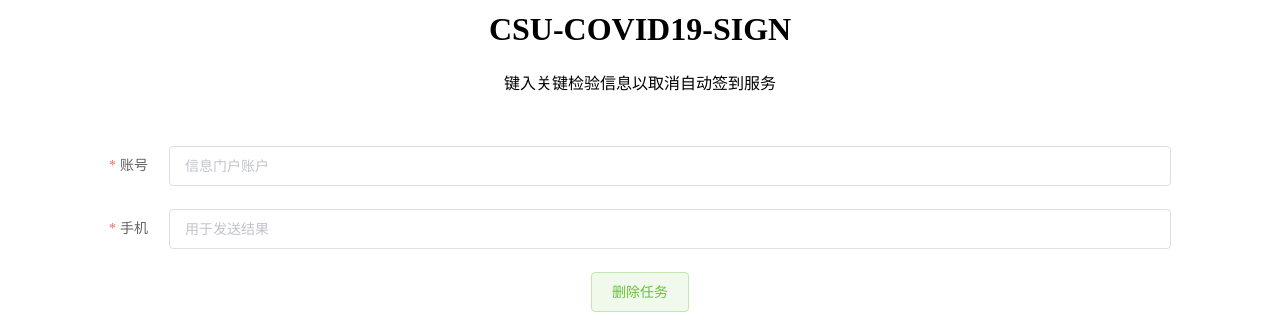
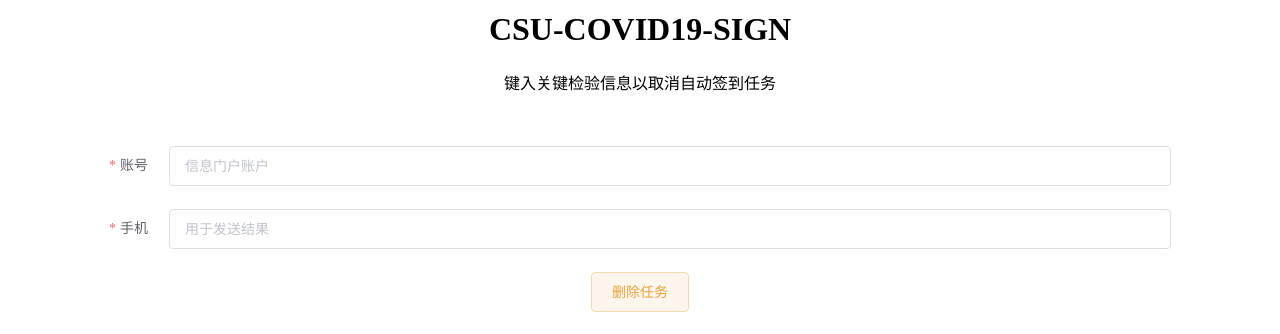
Before and after one commit to wolfbolin/ncov-csu-edu, a Vue app in the folder webpage/: page /unbind in a window 1280 px wide. Shown: the part 466-800 px from the top of the page. Built offline with nearby package versions, Linux system fonts and the light colour scheme.

Commit message:
Web UI Update

```diff
--- a/webpage/src/main.js
+++ b/webpage/src/main.js
@@ -6,24 +6,28 @@
 import VueAxios from 'vue-axios';
 import {
     Form,
+    Input,
+    Table,
+    Button,
+    Loading,
     FormItem,
-  Input,
+    Message,
     TimePicker,
-  Button,
-  Table,
     TableColumn,
 } from 'element-ui';
 
 Vue.use(Form);
+Vue.use(Input);
+Vue.use(Table);
+Vue.use(Button);
+Vue.use(Loading);
 Vue.use(FormItem);
-Vue.use(Input);
 Vue.use(TimePicker);
-Vue.use(Button);
-Vue.use(Table);
 Vue.use(TableColumn);
 
 Vue.use(VueAxios, axios);
 Vue.config.productionTip = false;
+Vue.prototype.$message = Message;
 
 new Vue({
     router,
--- a/webpage/src/views/About.vue
+++ b/webpage/src/views/About.vue
@@ -19,7 +19,7 @@
                 </p>
                 <h2>未完待续</h2>
                 <p>最后更新时间<br/>
-                    2020-10-02 05:55
+                    2020-10-06 18:55
                 </p>
             </div>
         </div>
--- a/webpage/src/views/Unbind.vue
+++ b/webpage/src/views/Unbind.vue
@@ -3,7 +3,7 @@
         <div class="inner">
             <img src="@/assets/logo.png" class="logo" alt="logo"/>
             <h1>CSU-COVID19-SIGN</h1>
-            <p>键入关键检验信息以取消自动签到服务</p>
+            <p>键入关键检验信息以取消自动签到任务</p>
             <el-form class="form" ref="form" label-position="left" label-width="60px"
                      v-loading="loading" :rules="rules" :model="formData">
                 <el-form-item label="账号" prop="username">
@@ -12,13 +12,13 @@
                 <el-form-item label="手机" prop="phone">
                     <el-input v-model="formData.phone" placeholder="用于发送结果" show-password></el-input>
                 </el-form-item>
-                <el-button type="success" @click="check_form" plain>删除任务</el-button>
+                <el-button type="warning" @click="check_form" plain>删除任务</el-button>
             </el-form>
             <div class="tips">
                 <h2>有啥问题</h2>
                 <p>认真的？<br/>
                     这么实在的工具为何放弃？<br/>
-                    信息填错重写登录即可覆盖现在的<br/>
+                    信息填错重写登录即可覆盖现有信息<br/>
                     删除功能做着玩的(能用)<br/>
                     你为啥要用<br/>
                 </p>
```
Lines whose indentation alone changed are shown as unchanged.
